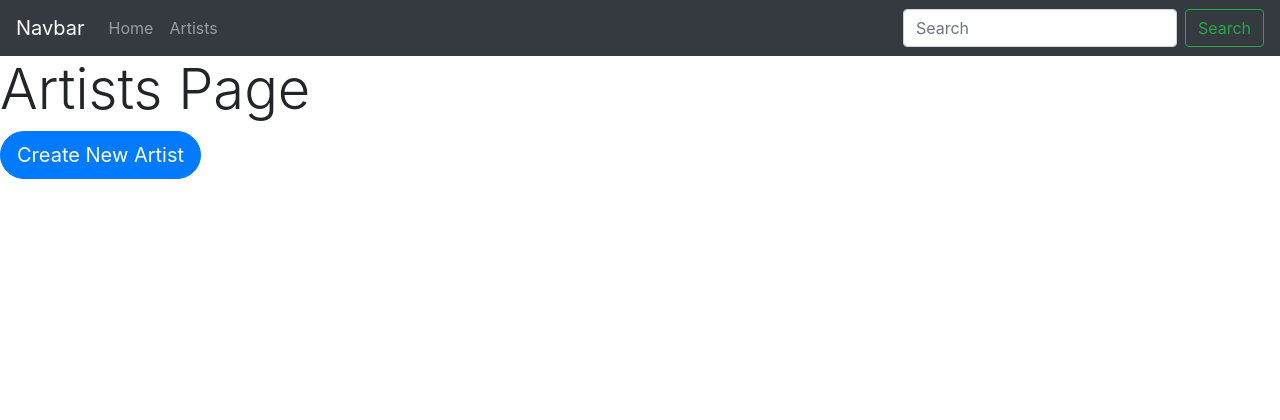
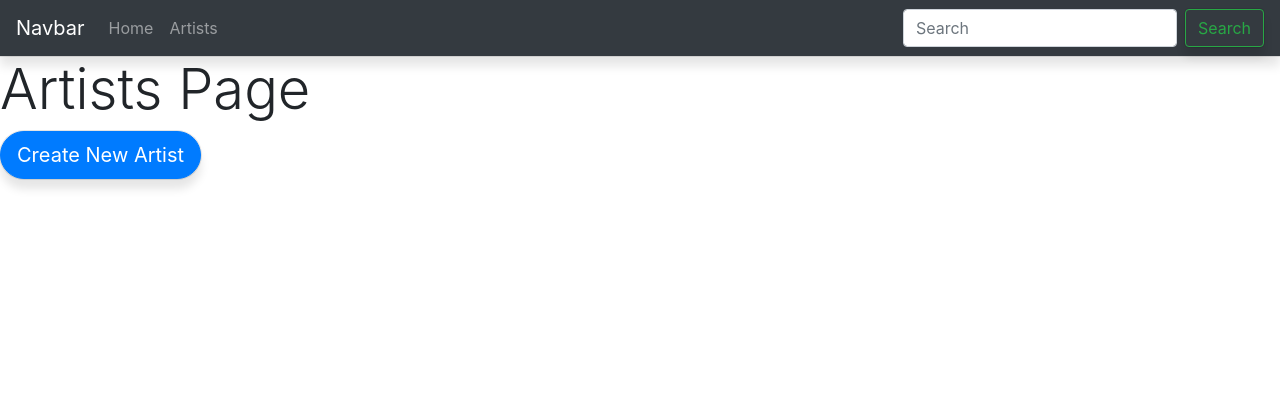
Before and after one commit to CiaranSomething/Tunebaser, a Node server app: page /artists in a window 1280 px wide. Shown: the top 420 px of the page. Run offline with Node 20, Linux system fonts and the light colour scheme; some libraries are stand-ins or nearby versions.

Commit message:
Troubleshooting

```diff
--- a/models/artist.js
+++ b/models/artist.js
@@ -3,7 +3,7 @@ var mongoose = require("mongoose");
 //Schema setup
 var ArtistSchema = new mongoose.Schema({
     name: String,
-    imageUrl : String
+    imageUrl: String
 });
 
 module.exports = mongoose.model("Artist", ArtistSchema);
--- a/public/stylesheets/main.css
+++ b/public/stylesheets/main.css
@@ -6,3 +6,11 @@
     max-height: 500px !important;
     width: 100%;
 }
+
+.btn{
+    box-shadow: 0 10px 10px rgba(0, 0, 0, 0.1), 0 0 0 1px rgba(0, 0, 0, 0.1);
+}
+
+nav{
+    box-shadow: 0 10px 10px rgba(0, 0, 0, 0.1), 0 0 0 1px rgba(0, 0, 0, 0.1);
+}
--- a/routes/artists.js
+++ b/routes/artists.js
@@ -25,13 +25,12 @@ router.post("/", function(req, res){
     var newArtist = {name: artistName, imageUrl: artistImage};
 
     //add to the db
-    Artist.create(newArtist, function(err){
+    Artist.create(newArtist, function(err, newlyCreated){
         if(err){
-            console.log(err)
+            console.log(err);
         } else {
+            console.log(req.body);
             console.log("new artist successfully added");
-            console.log(req);
-            console.log(newArtist);
             res.redirect("/artists");
         }
     });
```
Also changed, not shown: app.js (+4 -4 lines), views/artists/new.ejs (+5 -5 lines).
